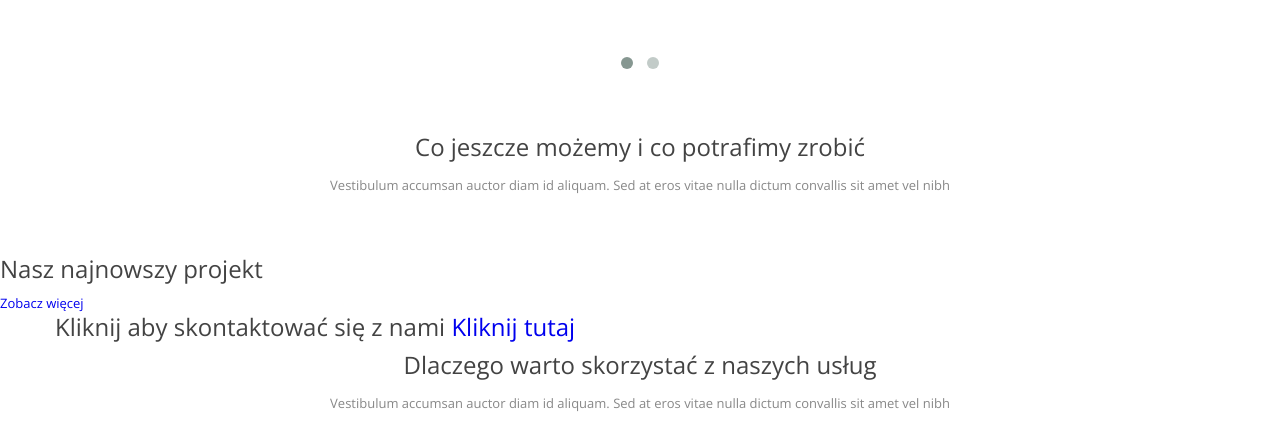
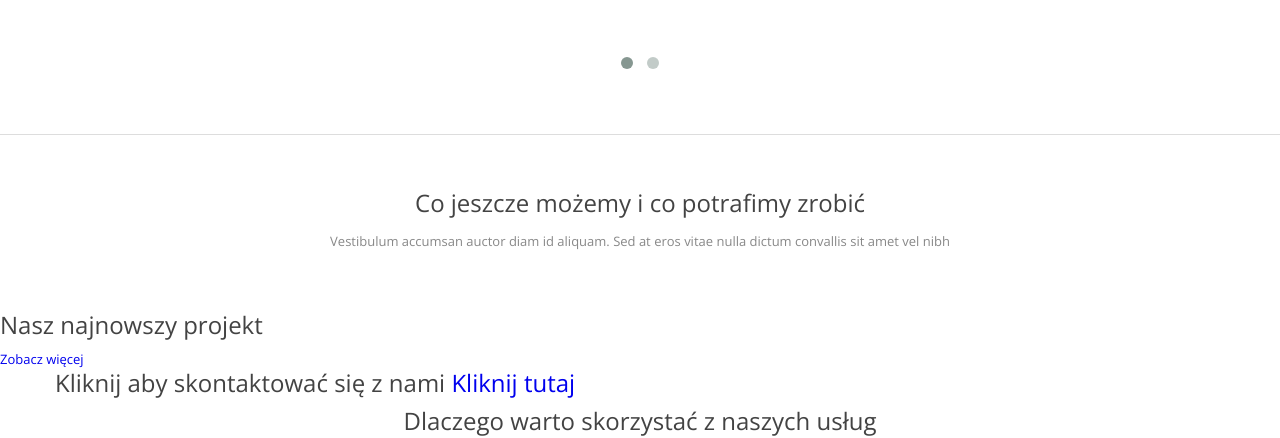
Before and after one commit to RobertSajdak/rs-solutions-layout, a plain HTML site: page index.html in a window 1280 px wide. Shown: the part 1140-1578 px from the top of the page. Drawn offline with nearby package versions, Linux system fonts and the light colour scheme.

Commit message:
Added styles for sections below the portfolio.

```diff
--- a/style/styles.less
+++ b/style/styles.less
@@ -143,7 +143,6 @@ header {
         .basic-transition;
         &:hover {
           color: @accent-color;
-          font-weight: bold;
         }
         @media @tablet {
           padding: 20px 22px;
@@ -357,3 +356,10 @@ header {
     .variable-transition(0.6s);
   }
 }
+
+// Sekcja poniżej portfolio
+.content-offer {
+  padding: 55px 0 0;
+  .section-border-top;
+  .center-text;
+}
```
